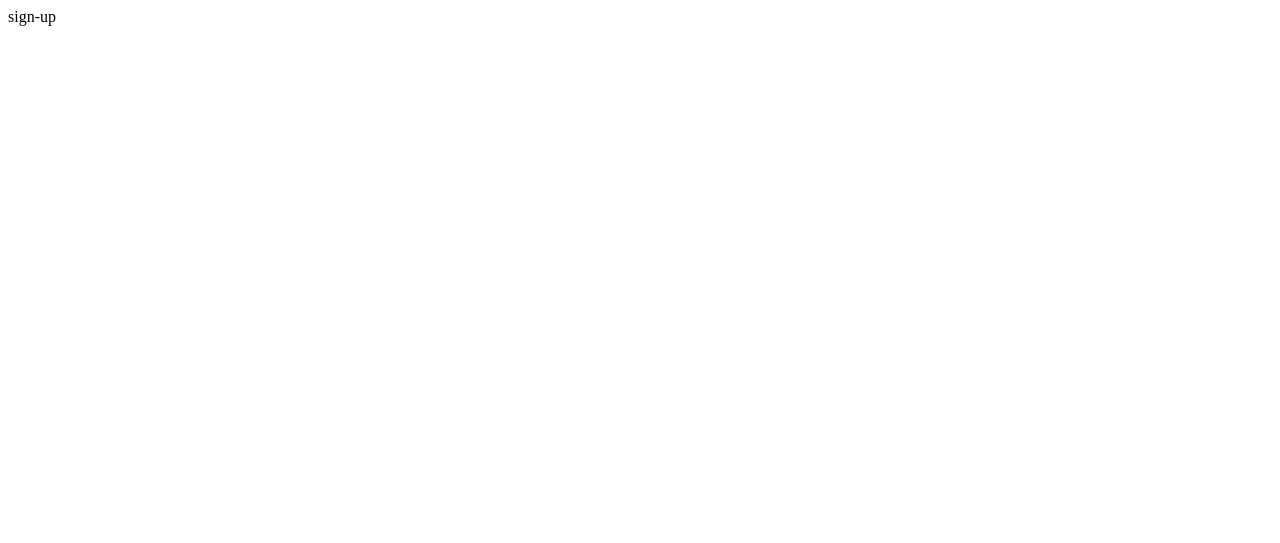
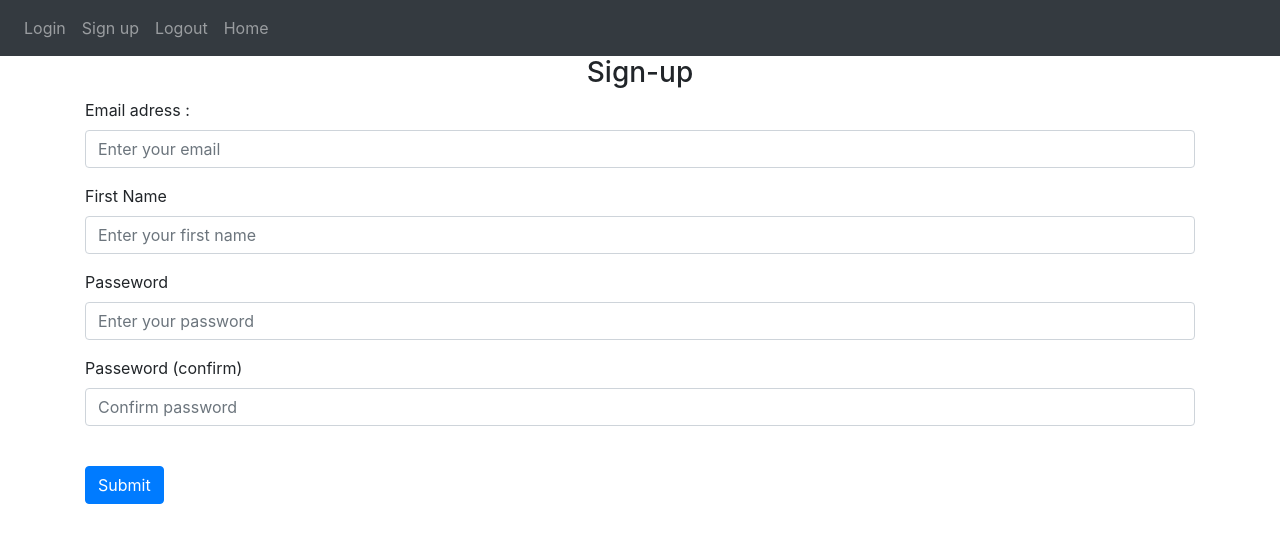
Before and after one commit to florianLSP/Note_app, a Flask app: page /sign-up in a window 1280 px wide. Before the commit the part shown is almost empty. Shown: the top 543 px of the page. Run offline with Flask 3, Linux system fonts and the light colour scheme; some libraries are stand-ins or nearby versions.

Commit message:
routes done + interface navbar + sign up terminée

```diff
--- a/website/auth.py
+++ b/website/auth.py
@@ -1,15 +1,15 @@
-from flask import Blueprint
+from flask import Blueprint, render_template
 
 auth = Blueprint('auth', __name__)
 
 @auth.route('/login')
 def login():
-    return "<p>Login</p>"
+    return render_template("login.html")
 
 @auth.route('/logout')
 def logout():
-    return "<p>Logout</p>"
+    return render_template("home.html")
 
 @auth.route('/sign-up')
 def sign_up():
-    return "<p>sign-up</p>"
+    return render_template("sign_up.html")
--- a/website/templates/base.html
+++ b/website/templates/base.html
@@ -18,11 +18,27 @@
 </head>
 <body>
     <nav class="navbar navbar-expand-lg navbar-dark bg-dark">
-        <button class="navbar-toggle" type="button" data-toggle="collapse" data-target="#navbar">
+        <button class="navbar-toggler" type="button" data-toggle="collapse" data-target="#navbar">
             <span class="navbar-toggler-icon"></span>
         </button>
+        <div class="collapse navbar-collapse" id="navbar">
+          <div class="navbar-nav">
+            <a class="nav-item nav-link" id="login" href="/login">Login</a>
+            <a class="nav-item nav-link" id="signUp" href="/sign-up">Sign up</a>
+            <a class="nav-item nav-link" id="logout" href="/logout">Logout</a>
+            <a class="nav-item nav-link" id="login" href="/">Home</a>
+
+          </nav>
+        </div>
     </nav>
-nav
+
+    <div class="container">
+      {%block content %}
+      {% endblock %}
+    </div>
+
+
+
     <script
     src="https://code.jquery.com/jquery-3.2.1.slim.min.js"
     integrity="sha384-KJ3o2DKtIkvYIK3UENzmM7KCkRr/rE9/Qpg6aAZGJwFDMVNA/GpGFF93hXpG5KkN"
--- /dev/null
+++ b/website/templates/sign_up.html
@@ -0,0 +1,31 @@
+{% extends "base.html"%}
+
+{% block title %} Sign-up {% endblock %}
+
+{% block content %}
+    <form method="POST">
+        <h3 align="center">Sign-up</h3>
+        <div class="form-group">
+            <label for="email">Email adress : </label>
+            <input type="email" class="form-control" id="email" name="email" placeholder="Enter your email">
+        </div>
+
+        <div class="form-group">
+            <label for="firstName">First Name </label>
+            <input type="text" class="form-control" id="firstName" name="firstName" placeholder="Enter your first name">
+        </div>
+
+        <div class="form-group">
+            <label for="password1">Passeword </label>
+            <input type="password" class="form-control" id="password1" name="password1" placeholder="Enter your password">
+        </div>
+
+        <div class="form-group">
+            <label for="password2">Passeword (confirm)</label>
+            <input type="password" class="form-control" id="password2" name="password2" placeholder="Confirm password">
+        </div>
+        <br>
+
+        <button type="submit" class="btn btn-primary">Submit</button>
+    </form>
+{% endblock %}
--- a/website/views.py
+++ b/website/views.py
@@ -1,7 +1,7 @@
-from flask import Blueprint
+from flask import Blueprint, render_template
 
 views = Blueprint('views', __name__)
 
 @views.route('/')
 def home():
-    return "<h1>Test</h1>"
+    return render_template("home.html")
```
Also changed, not shown: website/templates/home.html (added, +7 -0 lines), website/templates/login.html (added, +7 -0 lines).
